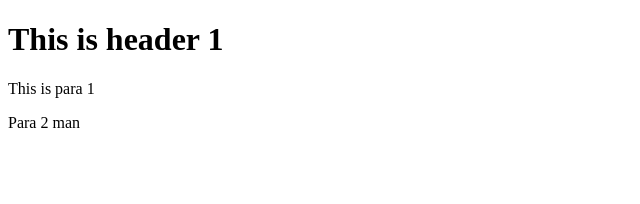
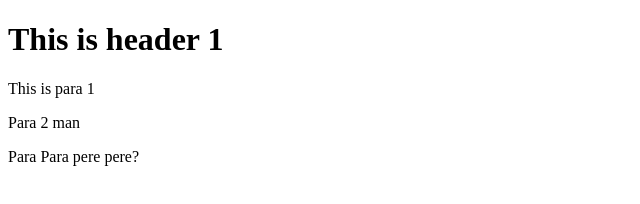
Before and after one commit to ass77/FSDlvl1, a website: page index.html in a window 1280 px wide. Shown: the whole page, without its empty margins (0-640 px from the left). Drawn offline with Linux system fonts and the light colour scheme.

Commit message:
para pere

```diff
--- a/index.html
+++ b/index.html
@@ -6,5 +6,6 @@
 		<h1>This is header 1</h1>
 		<p>This is para 1</p>
 		<p>Para 2 man</p2>
+		<p>Para Para pere pere?</p>
 	</body>
 </html>
```
Also changed, not shown: 1 other file.
